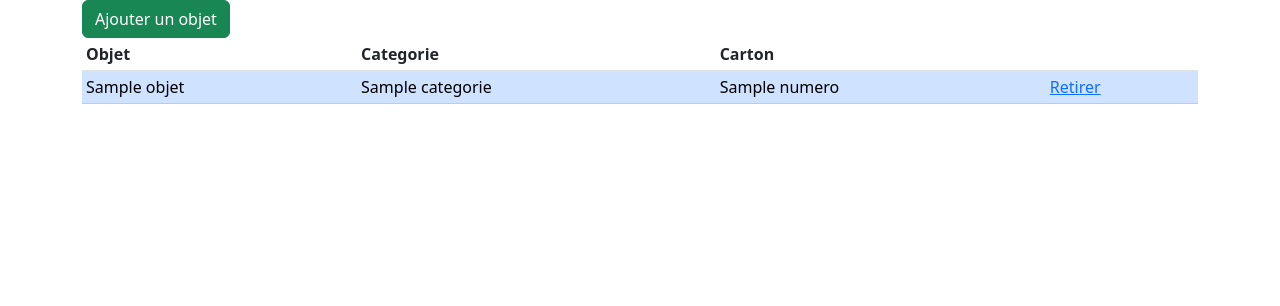
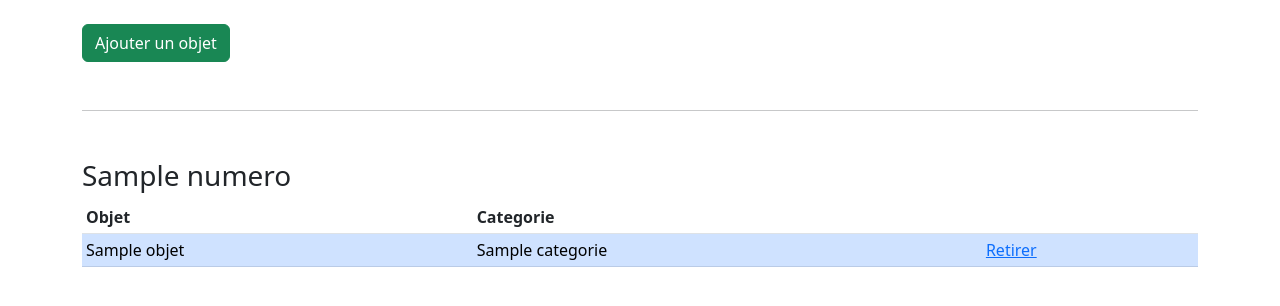
Before and after one commit to VincentTrotot/data, a Symfony app: template project/templates/box/index.html.twig in a window 1280 px wide. Shown: the part 56-362 px from the top of the page. Run offline with Twig, Linux system fonts and the light colour scheme; the template is opened without the code that fills it: most values are stand-ins (such as "Sample title", 1, 10 or a date in 2020); some libraries are stand-ins or nearby versions.

Commit message:
👌🏼 IMPROVE: design de l'accueil du BoxController

```diff
--- a/project/templates/box/index.html.twig
+++ b/project/templates/box/index.html.twig
@@ -4,23 +4,25 @@
 
 {% block body %}
 
-<a class="btn btn-success mt3" href="{{ path('box_objet_ajouter') }}">Ajouter un objet</a>
+<a class="btn btn-success mt-4" href="{{ path('box_objet_ajouter') }}">Ajouter un objet</a>
 
+
+{% for carton in cartons %}
+<hr class="mt-5 mb-5">
+    <h3 class="mt-4">{{ carton.numero }}</h3>
 
     <table class="table table-sm">
         <thead>
             <th>Objet</th>
             <th>Categorie</th>
-        <th>Carton</th>
             <th></th>
         </thead>
 
         <tbody>
-    {% for objet in objets %}
+        {% for objet in carton.objets %}
             <tr class="{% if objet.in %} table-primary{% endif %}">
                 <td>{{ objet.nom }}</td>
                 <td>{{ objet.categorie ? objet.categorie.nom }}</td>
-            <td>{{ objet.carton ? objet.carton.numero }}</td>
                 <td>
                     {% if objet.in %}
                         <a href="{{ path('box_objet_retirer', {'id': objet.id}) }}">Retirer</a>
@@ -33,4 +35,7 @@
 
     </table>
 
+{% endfor %}
+
+
 {% endblock %}
```
Also changed, not shown: project/src/Controller/Box/BoxController.php (+8 -2 lines). Lines whose indentation alone changed are shown as unchanged.
